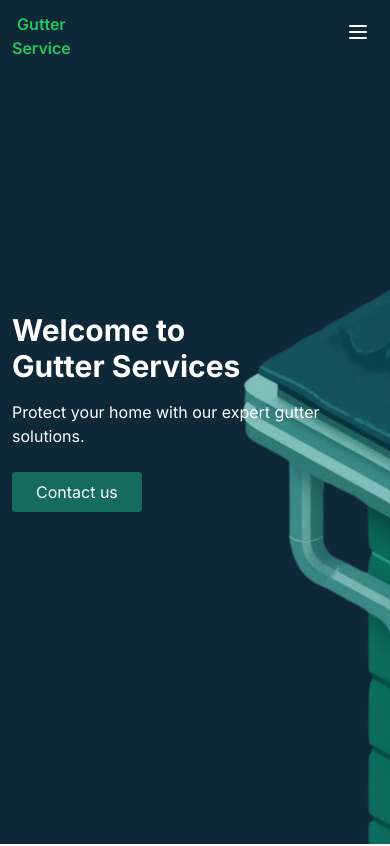
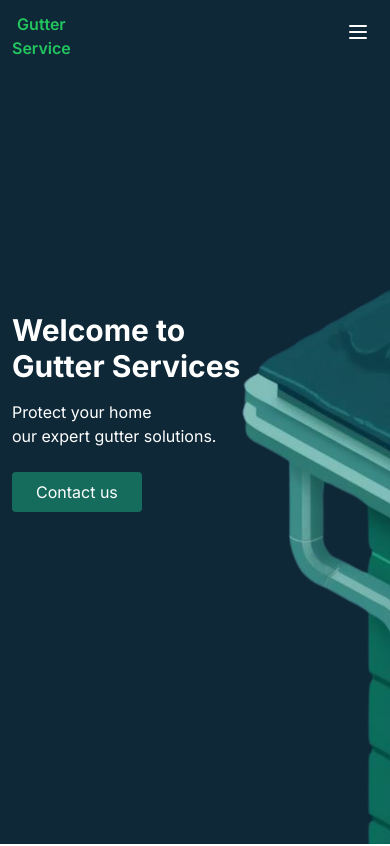
Before and after one commit to hannakozak/gutter-service, a Next.js app: page / in a window 390 px wide. Shown: the top 846 px of the page. Built offline with nearby package versions, Linux system fonts and the light colour scheme; a web font is replaced by a local one.

Commit message:
fix: fix responsiveness

```diff
--- a/src/app/page.tsx
+++ b/src/app/page.tsx
@@ -14,16 +14,17 @@ export default function Home({ searchParams }: SearchParamProps) {
 	return (
 		<main className="mx-auto w-full lg:max-w-7xl">
 			{show && <Modal />}
-			<div className="bg-brand-dark bg-roof px-4pt-20 flex min-h-screen flex-col justify-center bg-cover bg-center bg-no-repeat px-3 text-white sm:px-6 sm:pt-24 lg:px-20  lg:pt-32">
+			<div className="px-4pt-20 flex min-h-screen flex-col justify-center bg-brand-dark bg-roof bg-cover bg-center bg-no-repeat px-3 text-white sm:px-6 sm:pt-24 lg:px-20  lg:pt-32">
 				<h1 className="mb-4 text-3xl font-bold sm:text-4xl lg:text-5xl">
 					Welcome to <br />
 					Gutter Services
 				</h1>
-				<p className="max-w-xs text-base sm:text-lg md:mb-6 md:max-w-md lg:text-xl">
-					Protect your home with our expert gutter solutions.
+				<p className="max-w-xs  sm:text-lg md:mb-6 md:max-w-md lg:text-xl">
+					Protect your home <br />
+					our expert gutter solutions.
 				</p>
 				<Link href="/?show=true">
-					<button className="bg-brand-green mb-5 mt-6 rounded px-6 py-2 text-base text-white hover:bg-green-900 focus:outline-none sm:mt-0 sm:px-8 sm:py-3 sm:text-lg lg:px-10 lg:py-4 lg:text-xl">
+					<button className="mb-5 mt-6 rounded bg-brand-green px-6 py-2 text-base text-white hover:bg-green-900 focus:outline-none sm:mt-0 sm:px-8 sm:py-3 sm:text-lg lg:px-10 lg:py-4 lg:text-xl">
 						Contact us
 					</button>
 				</Link>
```
